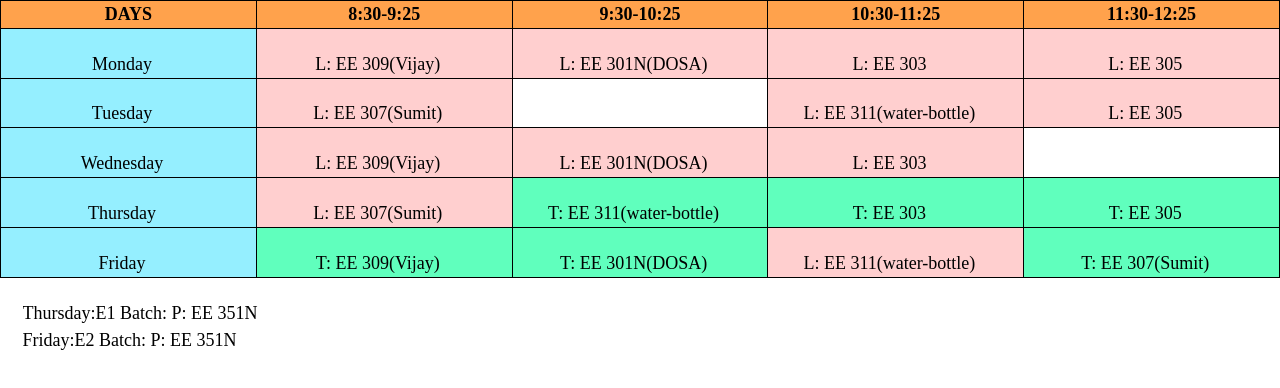
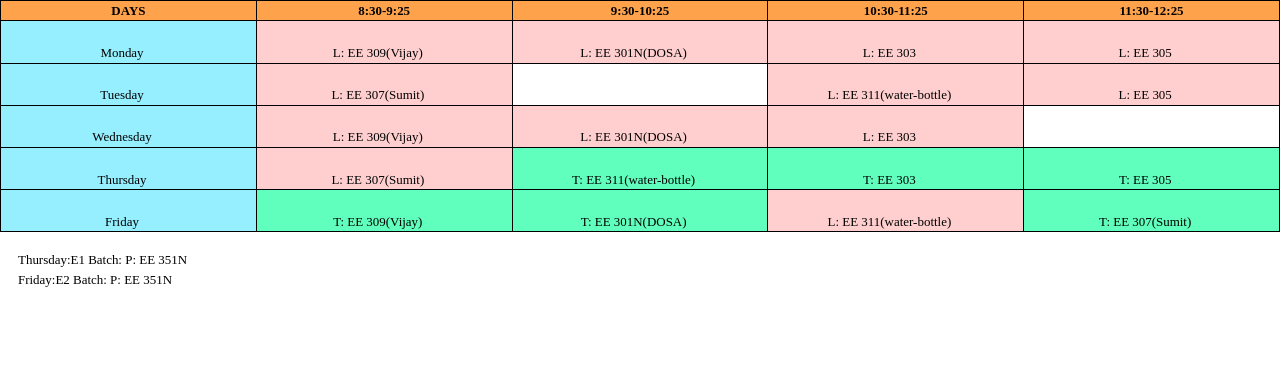
Before and after one commit to Shuffled720/2023-24-TT, a Next.js app: page / in a window 1280 px wide. Shown: the top 388 px of the page. Built offline with nearby package versions, Linux system fonts and the light colour scheme; a web font is replaced by a local one.

Commit message:
font size changed

```diff
--- a/app/globals.css
+++ b/app/globals.css
@@ -5,7 +5,7 @@
   margin: 0;
   box-sizing: border-box;
   font-family: caudex;
-  font-size: large;
+  font-size: 0.9rem;
   overflow: hidden;
 }
 
```
